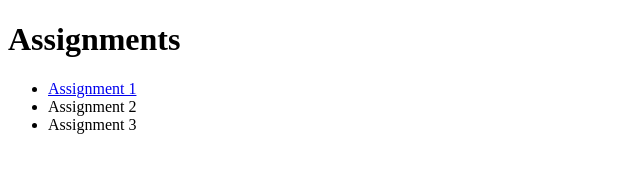
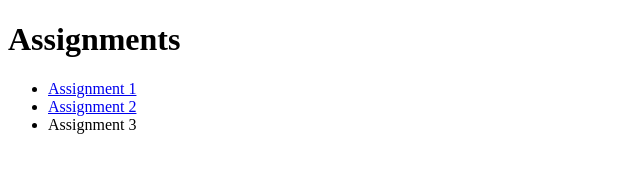
Before and after one commit to jchiem/angular-course, a plain HTML site: page index.html in a window 1280 px wide. Shown: the full height of the page, 0-640 px from the left. Drawn offline with Linux system fonts and the light colour scheme.

Commit message:
Added assignment 2 link

```diff
--- a/index.html
+++ b/index.html
@@ -10,7 +10,7 @@
     <h1>Assignments</h1>
     <ul>
         <li><a href="module1-solution/index.html">Assignment 1</a></li>
-        <li>Assignment 2</li>
+        <li><a href="module2-solution/index.html">Assignment 2</a></li>
         <li>Assignment 3</li>
     </ul>
 </body>
```
